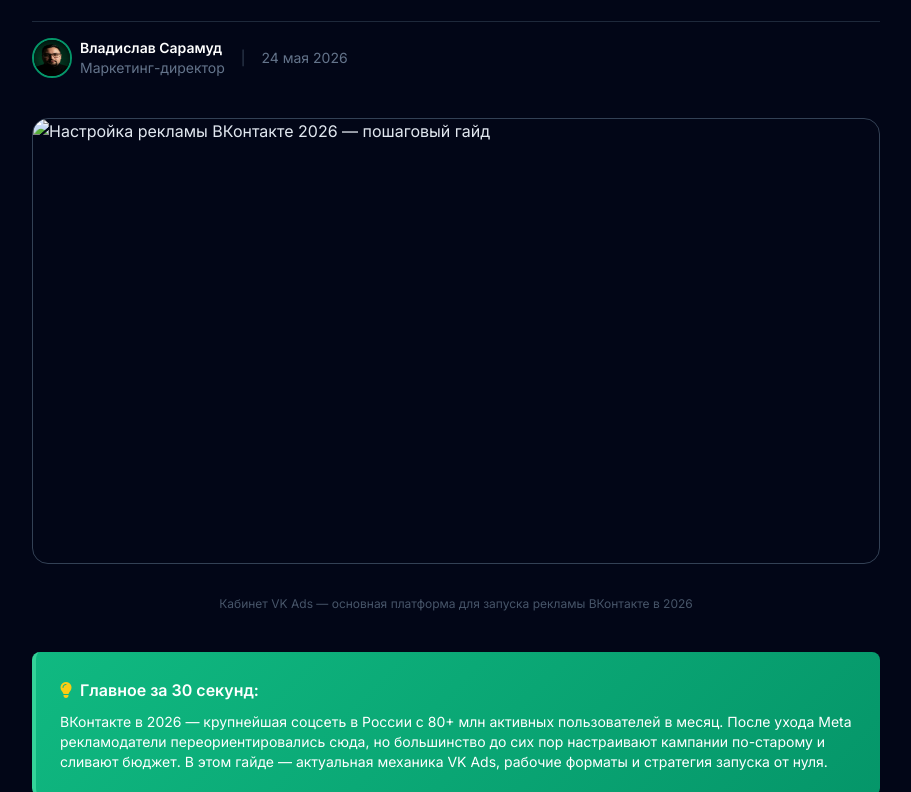
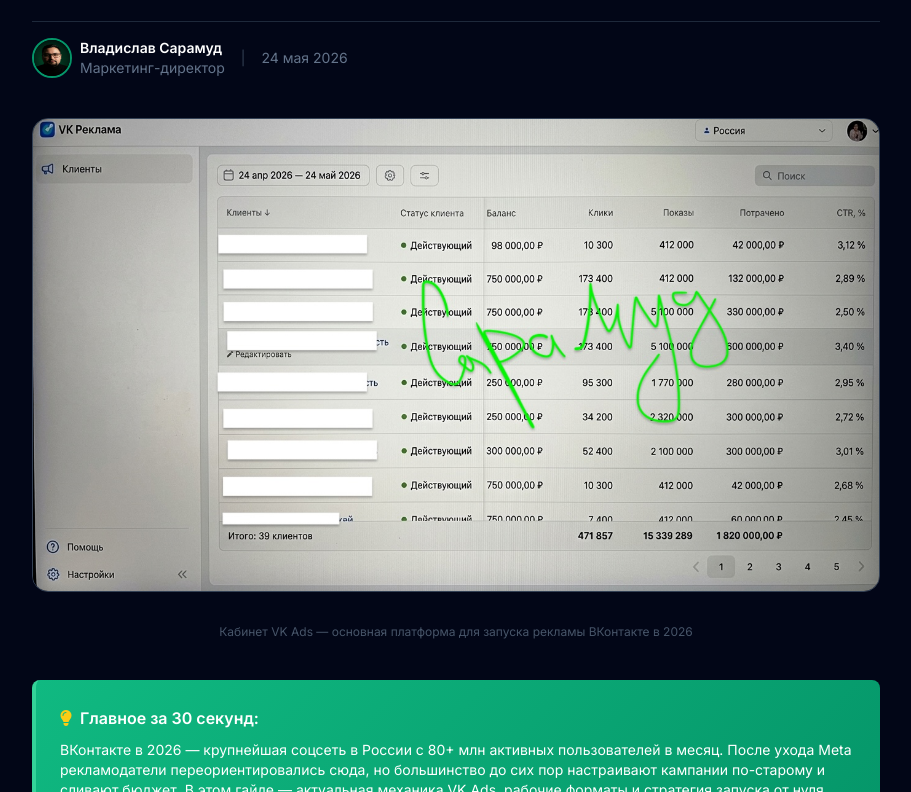
Before and after one commit to vladsaram/vladsaram.github.io, a plain HTML site: page articles/reklama-vkontakte-2026/index.html in a window 1280 px wide. Shown: the part 456-1248 px from the top of the page, without its empty margins (184-1095 px from the left). Drawn offline with nearby package versions, Linux system fonts and the light colour scheme.

Commit message:
Add files via upload

```diff
--- a/articles/reklama-vkontakte-2026/index.html
+++ b/articles/reklama-vkontakte-2026/index.html
@@ -12,7 +12,7 @@
     <meta property="og:url" content="https://saramudvlad.ru/articles/reklama-vkontakte-2026.html">
     <meta property="og:title" content="Как настроить рекламу ВКонтакте в 2026: полный гайд с нуля">
     <meta property="og:description" content="Пошаговая инструкция по таргету ВКонтакте. Аудитории, форматы, бюджеты и типичные ошибки.">
-    <meta property="og:image" content="https://saramudvlad.ru/articles/og-vk-ads-2026.webp">
+    <meta property="og:image" content="https://saramudvlad.ru/images/og-vk-ads-2026.webp">
     <meta property="article:published_time" content="2026-05-24T18:00:00+03:00">
     <meta property="article:author" content="Владислав Сарамуд">
     <meta property="article:section" content="Реклама">
@@ -20,7 +20,7 @@
     <meta name="twitter:card" content="summary_large_image">
     <meta name="twitter:title" content="Как настроить рекламу ВКонтакте в 2026">
     <meta name="twitter:description" content="Полный гайд по таргету ВК с нуля">
-    <meta name="twitter:image" content="https://saramudvlad.ru/articles/og-vk-ads-2026.webp">
+    <meta name="twitter:image" content="https://saramudvlad.ru/images/og-vk-ads-2026.webp">
     <script type="text/javascript">
     (function(m,e,t,r,i,k,a){m[i]=m[i]||function(){(m[i].a=m[i].a||[]).push(arguments)};m[i].l=1*new Date();for(var j=0;j<document.scripts.length;j++){if(document.scripts[j].src===r){return;}}k=e.createElement(t),a=e.getElementsByTagName(t)[0],k.async=1,k.src=r,a.parentNode.insertBefore(k,a)})(window,document,'script','https://mc.yandex.ru/metrika/tag.js?id=106768627','ym');
     ym(106768627,'init',{ssr:true,webvisor:true,clickmap:true,ecommerce:"dataLayer",referrer:document.referrer,url:location.href,accurateTrackBounce:true,trackLinks:true});
@@ -28,7 +28,7 @@
     <noscript><div><img src="https://mc.yandex.ru/watch/106768627" style="position:absolute;left:-9999px;" alt=""/></div></noscript>
     <script src="https://cdn.tailwindcss.com"></script>
     <link href="https://cdnjs.cloudflare.com/ajax/libs/font-awesome/6.4.0/css/all.min.css" rel="stylesheet">
-    <script type="application/ld+json">{"@context":"https://schema.org","@type":"Article","headline":"Как настроить рекламу ВКонтакте в 2026: полный гайд с нуля","description":"Пошаговая инструкция по настройке таргетированной рекламы ВКонтакте в 2026 году.","image":"https://saramudvlad.ru/articles/og-vk-ads-2026.webp","author":{"@type":"Person","name":"Владислав Сарамуд","url":"https://saramudvlad.ru"},"publisher":{"@type":"Person","name":"Владислав Сарамуд","logo":{"@type":"ImageObject","url":"https://saramudvlad.ru/avatar.jpg"}},"datePublished":"2026-05-24","dateModified":"2026-05-24","mainEntityOfPage":{"@type":"WebPage","@id":"https://saramudvlad.ru/articles/reklama-vkontakte-2026.html"}}</script>
+    <script type="application/ld+json">{"@context":"https://schema.org","@type":"Article","headline":"Как настроить рекламу ВКонтакте в 2026: полный гайд с нуля","description":"Пошаговая инструкция по настройке таргетированной рекламы ВКонтакте в 2026 году.","image":"https://saramudvlad.ru/images/og-vk-ads-2026.webp","author":{"@type":"Person","name":"Владислав Сарамуд","url":"https://saramudvlad.ru"},"publisher":{"@type":"Person","name":"Владислав Сарамуд","logo":{"@type":"ImageObject","url":"https://saramudvlad.ru/avatar.jpg"}},"datePublished":"2026-05-24","dateModified":"2026-05-24","mainEntityOfPage":{"@type":"WebPage","@id":"https://saramudvlad.ru/articles/reklama-vkontakte-2026.html"}}</script>
     <script type="application/ld+json">{"@context":"https://schema.org","@type":"BreadcrumbList","itemListElement":[{"@type":"ListItem","position":1,"name":"Главная","item":"https://saramudvlad.ru"},{"@type":"ListItem","position":2,"name":"Статьи","item":"https://saramudvlad.ru/blog.html"},{"@type":"ListItem","position":3,"name":"Реклама ВКонтакте 2026"}]}</script>
     <style>
         @import url('https://fonts.googleapis.com/css2?family=Inter:wght@300;400;600;700;800&display=swap');
@@ -111,7 +111,7 @@
     <!-- КАРТИНКА ШАПКИ -->
     <div class="mb-10">
         <img
-            src="og-vk-ads-2026.webp"
+            src="/images/og-vk-ads-2026.webp"
             alt="Настройка рекламы ВКонтакте 2026 — пошаговый гайд"
             class="hero-image"
             width="800"
```
